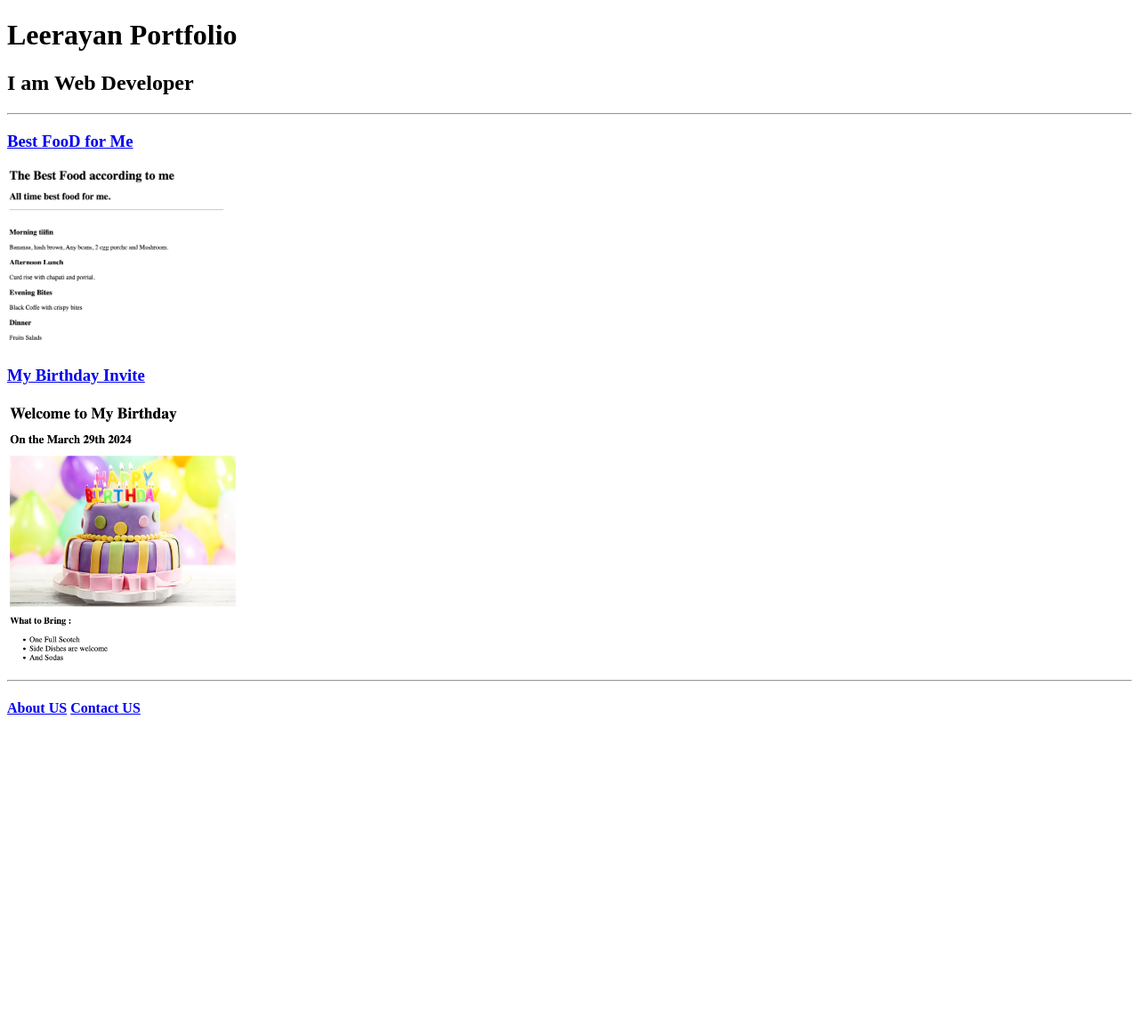
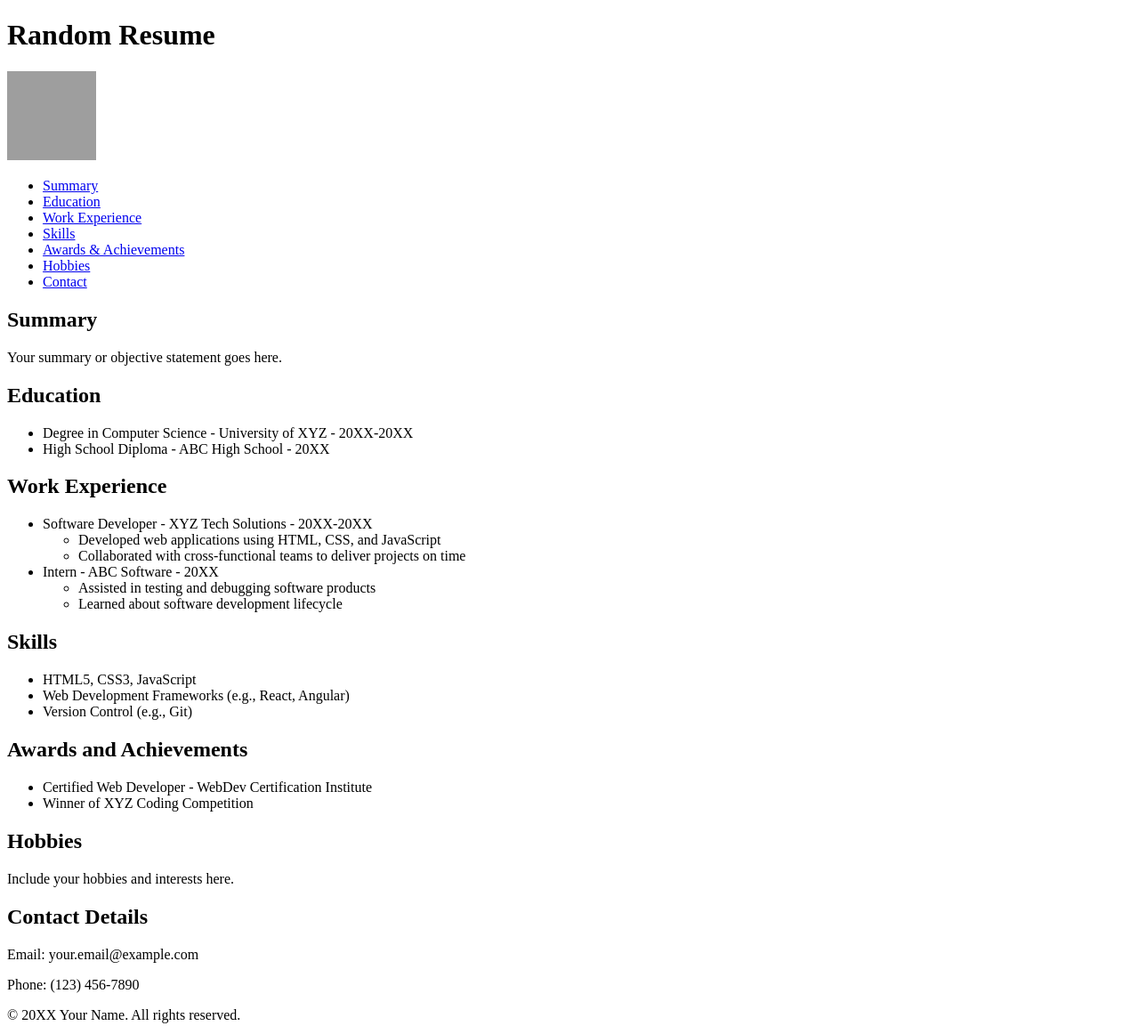
Before and after one commit to csleerayan/html-proj, a plain HTML site: page index.html in a window 1280 px wide. Shown: the whole page at 89% size. Before the commit the page ends 826 px from the top, so only its background shows below. Drawn offline with Linux system fonts and the light colour scheme; grey boxes are pictures that could not be loaded.

Commit message:
Add files via upload

```diff
--- a/index.html
+++ b/index.html
@@ -1,36 +1,89 @@
-<!-- TODO 1: Create the HTML Boilerplate -->
 <!DOCTYPE html>
-<html lang="en">
+<html>
+<head>
+  <title>My Resume</title>
+</head>
+<body>
+  <header>
+    <h1>Random Resume</h1>
+    <img src="https://picsum.photos/100" alt="Random Image">
+  </header>
 
-<head>
-    <meta charset="UTF-8">
-    <meta name="viewport" content="width=device-width, initial-scale=1.0">
-    <title>My First Project</title>
-</head>
+  <nav>
+    <ul>
+      <li><a href="#summary">Summary</a></li>
+      <li><a href="#education">Education</a></li>
+      <li><a href="#experience">Work Experience</a></li>
+      <li><a href="#skills">Skills</a></li>
+      <li><a href="#achievements">Awards &amp; Achievements</a></li>
+      <li><a href="#hobbies">Hobbies</a></li>
+      <li><a href="#contact">Contact</a></li>
+    </ul>
+  </nav>
 
-<body>
-    <h1> Leerayan Portfolio</h1>
-    <h2> I am Web Developer</h2>
-    <hr />
-    <!-- TODO 2: Add Your previous projects' HTML into the public folder -->
-    <h3><a href="./public/Food-ranking.html"> Best FooD for Me</a></h3>
-    <!-- TODO 3: Take screenshots of your project previews and add the images to the images folder -->
-    <img src="./assets/images/BestFoodforme.png" height="200" alt="My Best Food">
+  <section id="summary">
+    <h2>Summary</h2>
+    <p>Your summary or objective statement goes here.</p>
+  </section>
 
-    <h3><a href="./public/birthday-invite.html"> My Birthday Invite</a></h3>
-    <img src="./assets/images/Mybday.png" height="300" alt=" Birthday invite">
-    <hr>
+  <section id="education">
+    <h2>Education</h2>
+    <ul>
+      <li>Degree in Computer Science - University of XYZ - 20XX-20XX</li>
+      <li>High School Diploma - ABC High School - 20XX</li>
+    </ul>
+  </section>
 
-    <!-- TODO 4: Add titles/subtitles etc. -->
+  <section id="experience">
+    <h2>Work Experience</h2>
+    <ul>
+      <li>Software Developer - XYZ Tech Solutions - 20XX-20XX
+        <ul>
+          <li>Developed web applications using HTML, CSS, and JavaScript</li>
+          <li>Collaborated with cross-functional teams to deliver projects on time</li>
+        </ul>
+      </li>
+      <li>Intern - ABC Software - 20XX
+        <ul>
+          <li>Assisted in testing and debugging software products</li>
+          <li>Learned about software development lifecycle</li>
+        </ul>
+      </li>
+    </ul>
+  </section>
 
-    <!-- TODO 5: Add a link to the project pages -->
+  <section id="skills">
+    <h2>Skills</h2>
+    <ul>
+      <li>HTML5, CSS3, JavaScript</li>
+      <li>Web Development Frameworks (e.g., React, Angular)</li>
+      <li>Version Control (e.g., Git)</li>
+    </ul>
+  </section>
 
-    <!-- TODO 6: Add images to show the project previews
-HINT for TODO 6: You can use the height attribute set to 200 to make the image smaller:
-https://developer.mozilla.org/en-US/docs/Web/HTML/Element/img#attr-height -->
+  <section id="achievements">
+    <h2>Awards and Achievements</h2>
+    <ul>
+      <li>Certified Web Developer - WebDev Certification Institute</li>
+      <li>Winner of XYZ Coding Competition</li>
+    </ul>
+  </section>
 
-    <!-- TODO 7: Add the Contact Me and About Me page links -->
-    <h4><a href="./public/about.html">About US</a> <a href="./public/contact.html">Contact US</a></h4>
+  <section id="hobbies">
+    <h2>Hobbies</h2>
+    <p>Include your hobbies and interests here.</p>
+  </section>
+
+  <section id="contact">
+    <h2>Contact Details</h2>
+    <p>Email: your.email@example.com</p>
+    <p>Phone: (123) 456-7890</p>
+  </section>
+
+  <footer>
+    <p>&copy; 20XX Your Name. All rights reserved.</p>
+  </footer>
+
+
 </body>
-
 </html>
```
